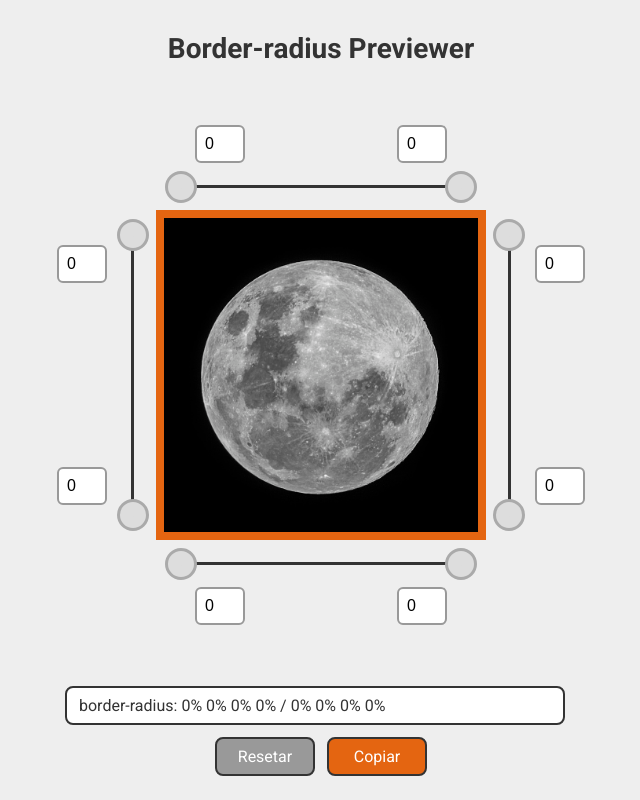
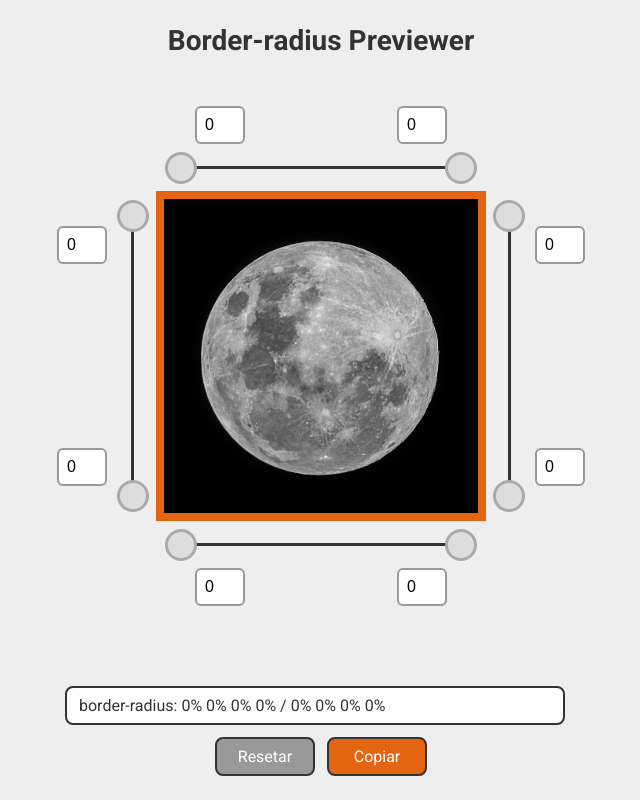
Before and after one commit to Paulotx/border-radius-previewer, a React (Create React App) app: page / in a window 1280 px wide. Shown: the whole page, without its empty margins (319-959 px from the left). Built offline with nearby package versions, Linux system fonts and the light colour scheme.

Commit message:
edit footer

```diff
--- a/src/pages/BorderRadius/index.tsx
+++ b/src/pages/BorderRadius/index.tsx
@@ -6,7 +6,7 @@ import React, {
     useRef,
 } from 'react';
 
-import { Container, Photo, Title, Result } from './styles';
+import { AppContainer, Container, Photo, Title, Result } from './styles';
 
 interface ISelected {
     isSelected: boolean;
@@ -465,7 +465,7 @@ const BorderRadius: React.FC = () => {
     }, []);
 
     return (
-        <>
+        <AppContainer>
             <Title>Border-radius Previewer</Title>
             <Container onMouseUp={handleMouseUp}>
                 <div className="area-container">
@@ -655,7 +655,7 @@ const BorderRadius: React.FC = () => {
                     </button>
                 </div>
             </Result>
-        </>
+        </AppContainer>
     );
 };
 
--- a/src/pages/BorderRadius/styles.ts
+++ b/src/pages/BorderRadius/styles.ts
@@ -6,17 +6,24 @@ interface IPhotoProps {
     borderRadius: string;
 }
 
+export const AppContainer = styled.div`
+    height: 100vh;
+    display: flex;
+    flex-direction: column;
+    align-items: center;
+    justify-content: space-between;
+`;
+
 export const Title = styled.h2`
     text-align: center;
     font-family: 'Roboto', sans-serif;
     font-weight: 700;
     font-size: 28px;
     color: #333;
-    margin-top: 32px;
+    margin-top: 24px;
 `;
 
 export const Container = styled.div`
-    margin-top: 120px;
     display: flex;
     flex-direction: column;
     align-items: center;
@@ -154,10 +161,8 @@ export const Photo = styled.div<IPhotoProps>`
 `;
 
 export const Result = styled.div`
-    bottom: 24px;
-    position: absolute;
-    left: 50%;
-    transform: translateX(-50%);
+    margin-bottom: 24px;
+    margin-top: 32px;
 
     @media (max-width: 1450px) {
         display: flex;
--- a/src/styles/global.ts
+++ b/src/styles/global.ts
@@ -10,6 +10,10 @@ export default createGlobalStyle`
         padding: 0;
         box-sizing: border-box;
         outline: 0
+    }
+
+    html, body, #root {
+        height: 100vh;
     }
 
     body {
```
Also changed, not shown: 1 other file (tests, documents, lock files or other folders).
